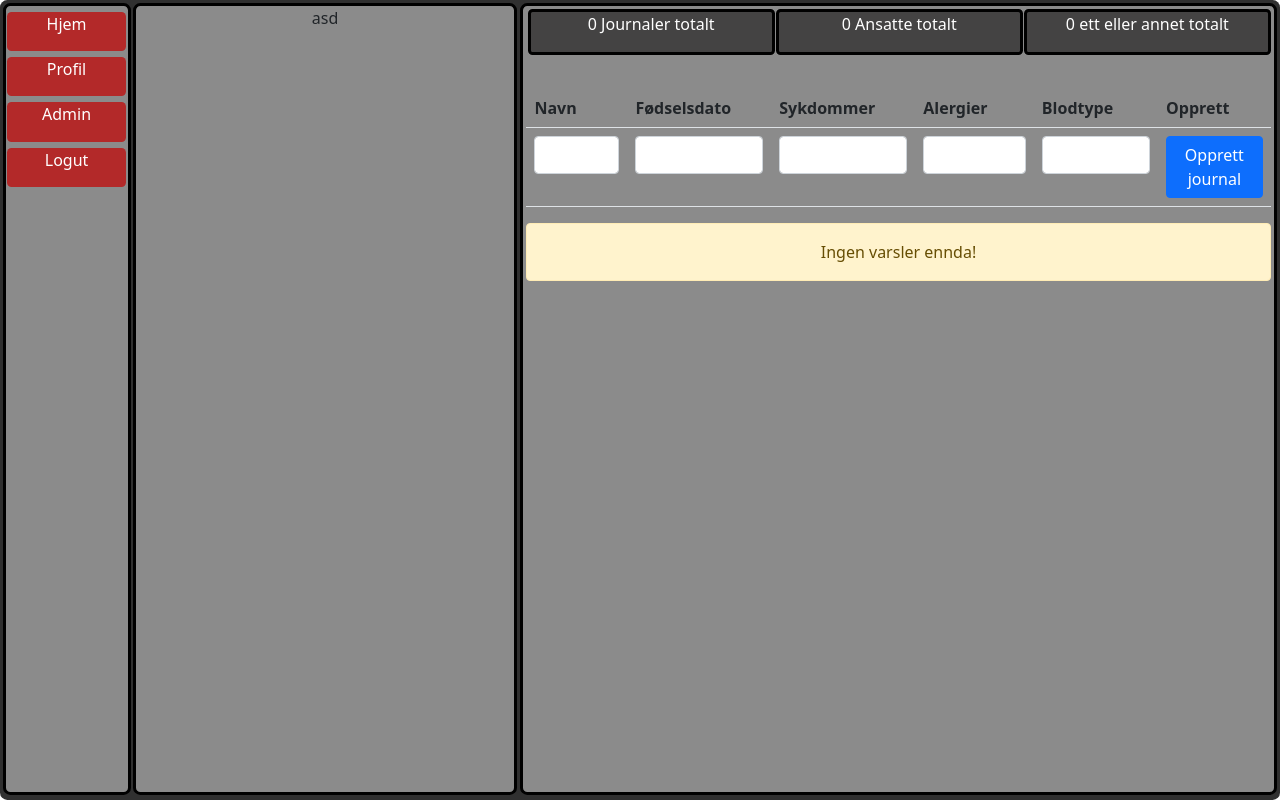
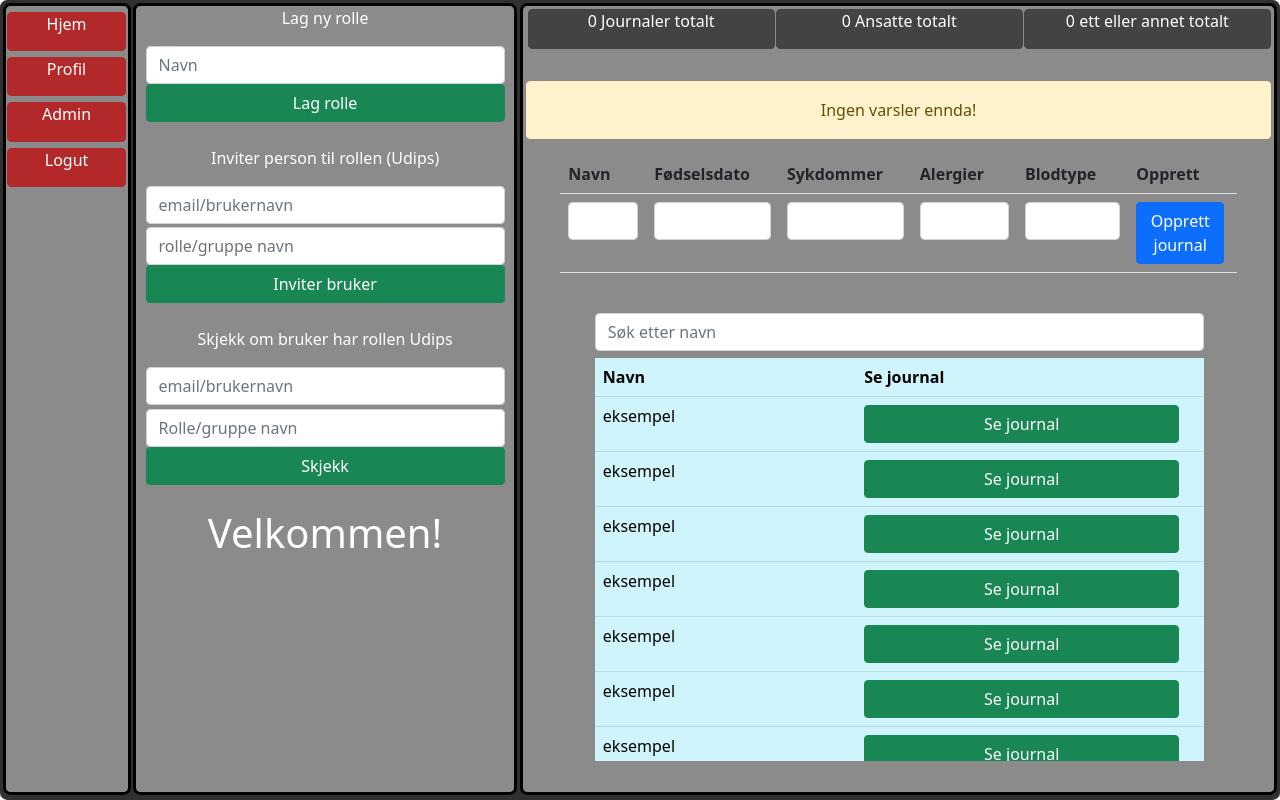
Before and after one commit to spkier12/Udips, a plain HTML site: page index.html in a window 1280 px wide. Drawn offline with nearby package versions, Linux system fonts and the light colour scheme; no server answers.

```diff
--- a/css/main.css
+++ b/css/main.css
@@ -31,13 +31,25 @@
 
     /* start of right div */
     .dashboard {
-        overflow: auto;
+        overflow: none;
         display: block;
         width: 59.2%;
         height: 99%;
         border-style: solid;
         border-color: black;
 
+        border-radius: 0.8ch;
+        margin-left: 0.2%;
+        margin-top: 0.2%;
+    }
+
+    .dashboard2 {
+        overflow: auto;
+        display: block;
+        width: 90%;
+        height: 60%;
+        border-style: none;
+        border-color: black;
         border-radius: 0.8ch;
         margin-left: 0.2%;
         margin-top: 0.2%;
@@ -58,7 +70,7 @@
         height: 20%;
         height: fit-content;
         border-color: black;
-        border-style: solid;
+        border-style:none;
         border-radius: 0.5ch;
         margin-left: 0.1%;
         text-align: center;
@@ -66,7 +78,7 @@
     }
 
     .table {
-        width: 99%;
+        width: 90%;
         margin-top: 1%;
     }
 
--- a/index.html
+++ b/index.html
@@ -13,17 +13,19 @@
                 <a class="a" href="#">Hjem</a>
                 <a class="a" href="#">Profil</a>
                 <a class="a" href="#">Admin</a>
-                <a class="a" href="#">Logut</a>
+                <a class="a" href="login.html">Logut</a>
             </div>
 
             <!-- Start of center div  -->
-            <div class="Centercollumn unicolor">
-                asd
+            <div class="Centercollumn unicolor" id="Centercollumn">
+                Loading webpage....
             </div>
 
 
         <!-- start of right div -->
-            <div class="dashboard unicolor" id="dashboard"></div>
+            <div class="dashboard unicolor" id="dashboard">
+                Loading webpage....
+            </div>
     </center>
 </body>
 
@@ -31,4 +33,47 @@
     fetch("indexdashboard.html").then(async(datamenu) => {
         document.getElementById("dashboard").innerHTML = await datamenu.text()
     })
+
+    fetch("indexCentercollumn.html").then(async(datamenu) => {
+        document.getElementById("Centercollumn").innerHTML = await datamenu.text()
+    })
+
+    async function checkrole() {
+        let email = document.getElementById("userroleemailcheck").value
+        let role = document.getElementById("rolecheckname").value
+
+        let data = await fetch(http0+`Checkrole/${role}/${email}`)
+        let body = await data.text()
+        let jsdata = JSON.parse(body)
+        let jsdata2 = JSON.parse(jsdata)
+
+        document.getElementById("warningmessage").style.display = "block"
+        document.getElementById("warningmessage").innerText = jsdata2.Message
+    }
+
+    async function inviterole() {
+        let email = document.getElementById("inviteemail").value
+        let role = document.getElementById("inviteemailrole").value
+
+        let data = await fetch(http0+`Inviterole/${role}/${email}/${localStorage.getItem("udips")}`)
+        let body = await data.text()
+        let jsdata = JSON.parse(body)
+        let jsdata2 = JSON.parse(jsdata)
+
+        document.getElementById("warningmessage").style.display = "block"
+        document.getElementById("warningmessage").innerText = jsdata2.Message
+    }
+
+        async function createrole() {
+        let role = document.getElementById("rollenavn").value
+
+        let data = await fetch(http0+`Createrole/${role}/${localStorage.getItem("udips")}`)
+        let body = await data.text()
+        let jsdata = JSON.parse(body)
+        let jsdata2 = JSON.parse(jsdata)
+
+        document.getElementById("warningmessage").style.display = "block"
+        document.getElementById("warningmessage").innerText = jsdata2.Message
+    }
+
 </script>
--- /dev/null
+++ b/indexCentercollumn.html
@@ -0,0 +1,40 @@
+
+<p>Lag ny rolle</p>
+<input type="text" id="rollenavn" class="inputindex form-control" placeholder="Navn">
+<button class="btn1 btn btn-success" onclick="createrole()">Lag rolle</button>
+<br>
+<br>
+
+<p>Inviter person til rollen (Udips)</p>
+<input type="text" name="" id="inviteemail"  class="inputindex form-control" placeholder="email/brukernavn">
+<input type="text" name="" id="inviteemailrole"  class="inputindex form-control" placeholder="rolle/gruppe navn">
+<button class="btn1 btn btn-success" onclick="inviterole()">Inviter bruker</button>
+<br>
+<br>
+
+<p>Skjekk om bruker har rollen Udips</p>
+<input type="text" name="" id="userroleemailcheck"  class="inputindex form-control" placeholder="email/brukernavn">
+<input type="text" name="" id="rolecheckname"  class="inputindex form-control" placeholder="Rolle/gruppe navn">
+<button class="btn1 btn btn-success" onclick="checkrole()">Skjekk</button>
+
+<br>
+<br>
+<h1 id="indextitle">Velkommen!</h1>
+<style>
+    .inputindex {
+        width: 95%;
+        margin-top: 1%;
+    }
+
+    p {
+        color: white;
+    }
+
+    h1 {
+        color: white;
+    }
+
+    button {
+        width: 95%;
+    }
+</style>
--- a/indexdashboard.html
+++ b/indexdashboard.html
@@ -12,8 +12,10 @@
     <br>
     <br>
 </div>
-<div class="dashboard2">
+
+
 <br>
+<p class="alert alert-warning" style="width: 99%;" id="warningmessage">Ingen varsler ennda!</p>
 <table class="table table-green">
     <tr>
         <th>Navn</th>
@@ -23,7 +25,6 @@
         <th>Blodtype</th>
         <th>Opprett</th>
     </tr>
-
     <tr>
         <td><input type="text" id="name" class="form-control"></td>
         <td><input type="text" id="birthdate" class="form-control"></td>
@@ -33,5 +34,68 @@
         <td><button class="btn btn-primary">Opprett journal</button></td>
     </tr>
 </table>
+
+
+<div class="dashboard2">
+    <br>
+    <input type="text" id="searchjournalthruname" class="form-control" placeholder="Søk etter navn" style="width: 90%;">
+    <table class="table table-info">
+        <tr>
+            <th>Navn</th>
+            <th>Se journal</th>
+        </tr>
+
+        <tr>
+            <td>eksempel</td>
+            <td><button class="btn btn-success">Se journal</button></td>
+        </tr>
+        <tr>
+            <td>eksempel</td>
+            <td><button class="btn btn-success">Se journal</button></td>
+        </tr>
+        <tr>
+            <td>eksempel</td>
+            <td><button class="btn btn-success">Se journal</button></td>
+        </tr>
+        <tr>
+            <td>eksempel</td>
+            <td><button class="btn btn-success">Se journal</button></td>
+        </tr>
+        <tr>
+            <td>eksempel</td>
+            <td><button class="btn btn-success">Se journal</button></td>
+        </tr>
+        <tr>
+            <td>eksempel</td>
+            <td><button class="btn btn-success">Se journal</button></td>
+        </tr>
+        <tr>
+            <td>eksempel</td>
+            <td><button class="btn btn-success">Se journal</button></td>
+        </tr>
+        <tr>
+            <td>eksempel</td>
+            <td><button class="btn btn-success">Se journal</button></td>
+        </tr>
+        <tr>
+            <td>eksempel</td>
+            <td><button class="btn btn-success">Se journal</button></td>
+        </tr>
+        <tr>
+            <td>eksempel</td>
+            <td><button class="btn btn-success">Se journal</button></td>
+        </tr>
+        <tr>
+            <td>eksempel</td>
+            <td><button class="btn btn-success">Se journal</button></td>
+        </tr>
+        <tr>
+            <td>eksempel</td>
+            <td><button class="btn btn-success">Se journal</button></td>
+        </tr>
+        <tr>
+            <td>eksempel</td>
+            <td><button class="btn btn-success">Se journal</button></td>
+        </tr>
+    </table>
 </div>
-<p class="alert alert-warning" style="width: 99%;">Ingen varsler ennda!</p>
--- a/js/login.js
+++ b/js/login.js
@@ -20,6 +20,10 @@
     // Set token to localstorage
     localStorage.setItem("udips", jsdata2.Data)
     localStorage.setItem("udips_email", email)
+
+    if (jsdata2.Message ==  "Login OK") {
+        location.href = "./index.html"
+    }
 }
 
 async function closewarning() {
@@ -29,7 +33,6 @@
 async function register() {
     let email = document.getElementById("email").value
     let pass = document.getElementById("pass").value
-
     let data = await fetch(http0+`Create/${email}/${pass}`)
     let body = await data.text()
     if (body == "-") {
--- a/js/universal.js
+++ b/js/universal.js
@@ -1 +1,22 @@
 let http0 = "http://80.208.226.78:5001/"
+
+// Check if token is valid if not return to login page
+validate()
+async function validate() {
+    try {
+        console.log("Checking token...")
+        let datavalidate = await fetch(`${http0}Validate/${localStorage.getItem("udips")}`)
+        let bodyvalidate = await datavalidate.text()
+        let dataparse = JSON.parse(bodyvalidate)
+        let dataparse2 = JSON.parse(dataparse)
+        console.log(dataparse2.Data)
+        if (dataparse2.Data == "") {
+            document.getElementById("warningmessage").innerText = "Du har blitt logget ut\npga sikkerhet login igjen om 5 sekunder!"
+            location.href = "./login.html"
+        }
+    } catch {
+            document.getElementById("warningmessage").innerText = "Du har blitt logget ut\npga sikkerhet login igjen om 5 sekunder!"
+            location.href = "./login.html"
+    }
+
+}
```
Lines whose indentation alone changed are shown as unchanged.
